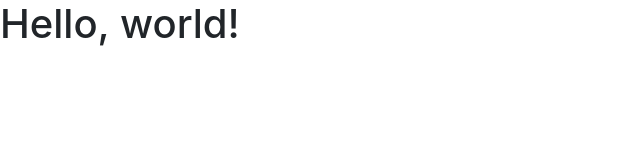
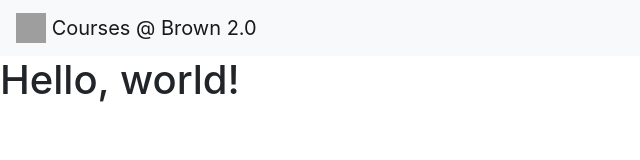
Before and after one commit to John1114/Courses-Brown-Scraper, a plain HTML site: page index.html in a window 1280 px wide. Shown: the whole page, without its empty margins (0-640 px from the left). Drawn offline with nearby package versions, Linux system fonts and the light colour scheme; grey boxes are pictures that could not be loaded.

Commit message:
Update index.html

```diff
--- a/index.html
+++ b/index.html
@@ -11,19 +11,18 @@
     <title>Hello, world!</title>
   </head>
   <body>
+    <!-- Navbar -->
+  	<nav class="navbar navbar-light bg-light">
+      <a class="navbar-brand" href="#">
+        <img src="https://ctl.s6img.com/society6/img/6344kRJpGLQA-JaaooEc93-t2wQ/w_550/prints/~artwork/s6-original-art-uploads/society6/uploads/misc/e733627f5d43400782b9ed90a6cda1bf/~~/smoking-bear-prints.jpg" width="30" height="30" class="d-inline-block align-top" alt="">
+        Courses @ Brown 2.0
+      </a>
+    </nav>
     <h1>Hello, world!</h1>
 
-    <!-- Optional JavaScript; choose one of the two! -->
-
-    <!-- Option 1: jQuery and Bootstrap Bundle (includes Popper) -->
+    <!-- JavaScript Source -->
     <script src="https://cdn.jsdelivr.net/npm/jquery@3.5.1/dist/jquery.slim.min.js" integrity="sha384-DfXdz2htPH0lsSSs5nCTpuj/zy4C+OGpamoFVy38MVBnE+IbbVYUew+OrCXaRkfj" crossorigin="anonymous"></script>
     <script src="https://cdn.jsdelivr.net/npm/bootstrap@4.6.1/dist/js/bootstrap.bundle.min.js" integrity="sha384-fQybjgWLrvvRgtW6bFlB7jaZrFsaBXjsOMm/tB9LTS58ONXgqbR9W8oWht/amnpF" crossorigin="anonymous"></script>
 
-    <!-- Option 2: Separate Popper and Bootstrap JS -->
-    <!--
-    <script src="https://cdn.jsdelivr.net/npm/jquery@3.5.1/dist/jquery.slim.min.js" integrity="sha384-DfXdz2htPH0lsSSs5nCTpuj/zy4C+OGpamoFVy38MVBnE+IbbVYUew+OrCXaRkfj" crossorigin="anonymous"></script>
-    <script src="https://cdn.jsdelivr.net/npm/popper.js@1.16.1/dist/umd/popper.min.js" integrity="sha384-9/reFTGAW83EW2RDu2S0VKaIzap3H66lZH81PoYlFhbGU+6BZp6G7niu735Sk7lN" crossorigin="anonymous"></script>
-    <script src="https://cdn.jsdelivr.net/npm/bootstrap@4.6.1/dist/js/bootstrap.min.js" integrity="sha384-VHvPCCyXqtD5DqJeNxl2dtTyhF78xXNXdkwX1CZeRusQfRKp+tA7hAShOK/B/fQ2" crossorigin="anonymous"></script>
-    -->
   </body>
 </html>
```
